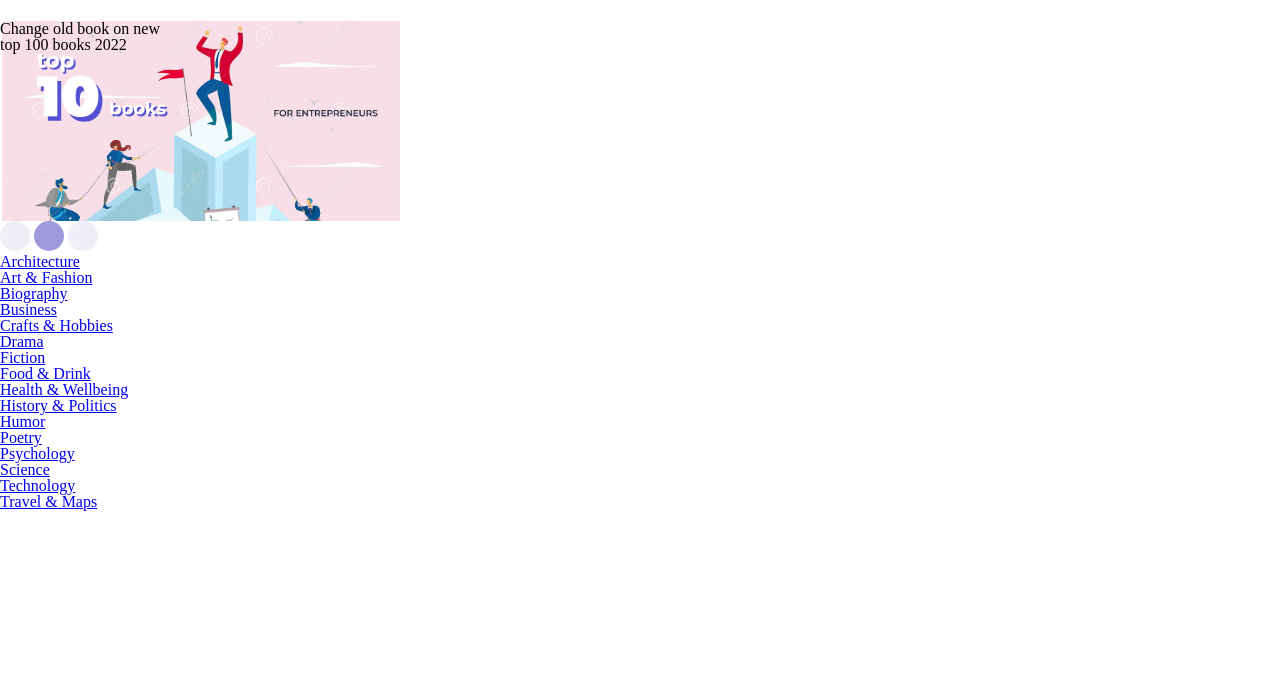
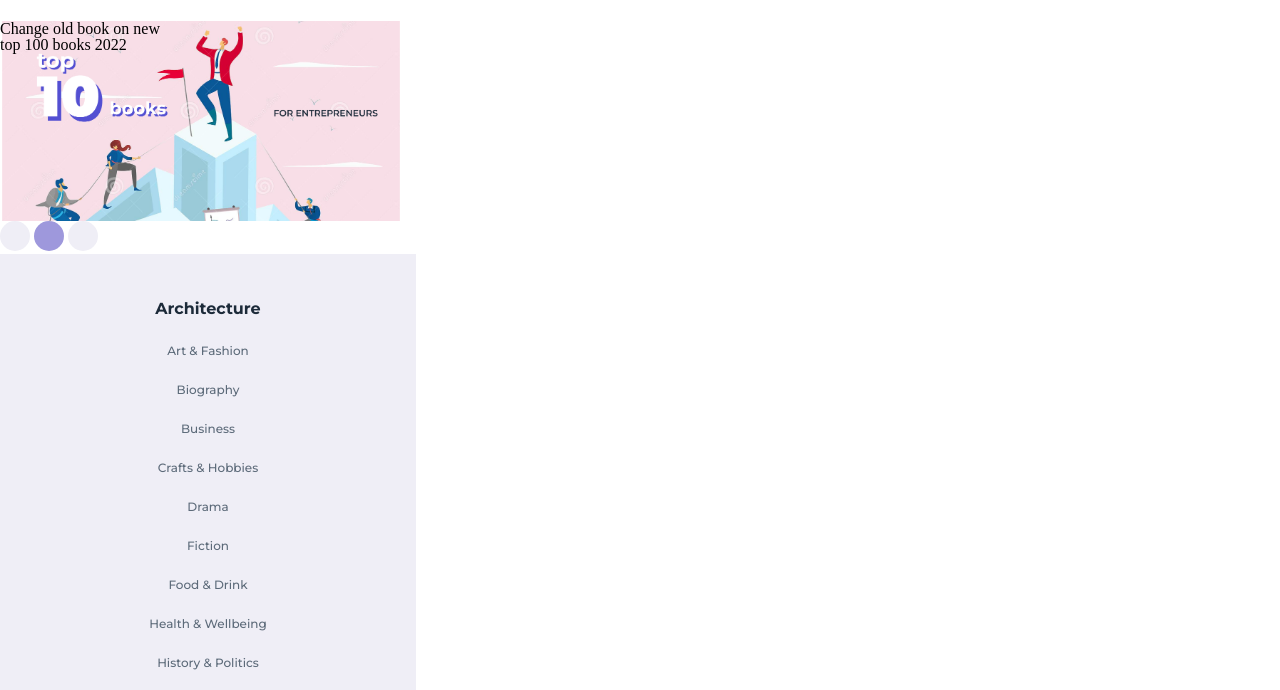
Before and after one commit to PickleRick56/Bookshop, a plain HTML site: page index.html in a window 1280 px wide. Shown: the part 95-785 px from the top of the page. Drawn offline with Linux system fonts and the light colour scheme; no server answers.

Commit message:
add style for catalog

```diff
--- a/style.css
+++ b/style.css
@@ -141,3 +141,45 @@ margin-top: 116px;
     width: 424px;
     border:1px double blue;
 }
+
+/* CATALOG */
+
+.catalog{
+    background: #EFEEF6;
+    height: 710px;
+    width: 416px;
+
+    border-radius: 0px;
+
+}
+
+.catalog_ul{
+    padding-top: 45px;
+    display: flex;
+    flex-direction: column;
+    align-items: center;
+    gap:23px;
+}
+
+.catalog_ul_a{
+    font-family: Montserrat;
+font-size: 12px;
+font-weight: 500;
+line-height: 15px;
+letter-spacing: 0em;
+text-align: left;
+text-decoration: none;
+color: #5C6A79;
+}
+
+
+.catalog_ul_a_active{
+    font-family: Montserrat;
+font-size: 16px;
+font-weight: 700;
+line-height: 20px;
+letter-spacing: 0em;
+text-align: left;
+color: #1C2A39;
+text-decoration: none;
+}
```
